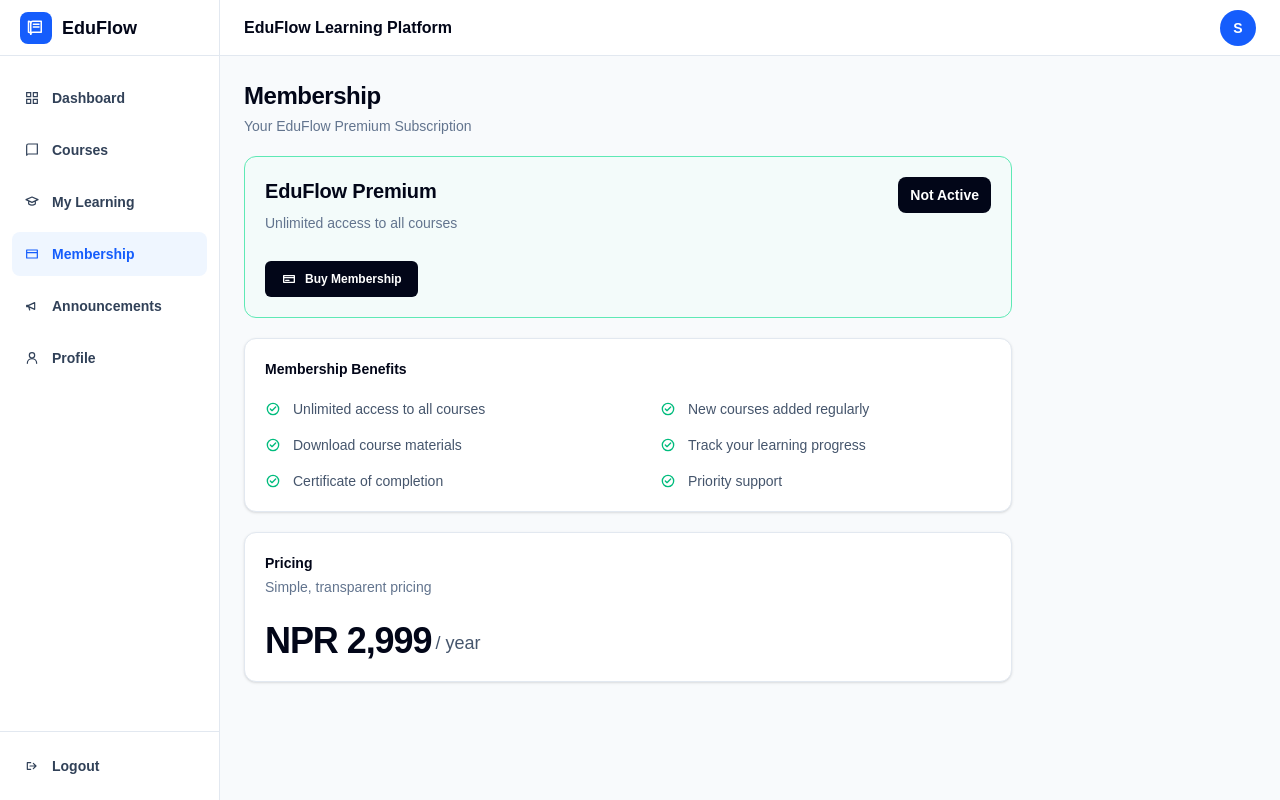
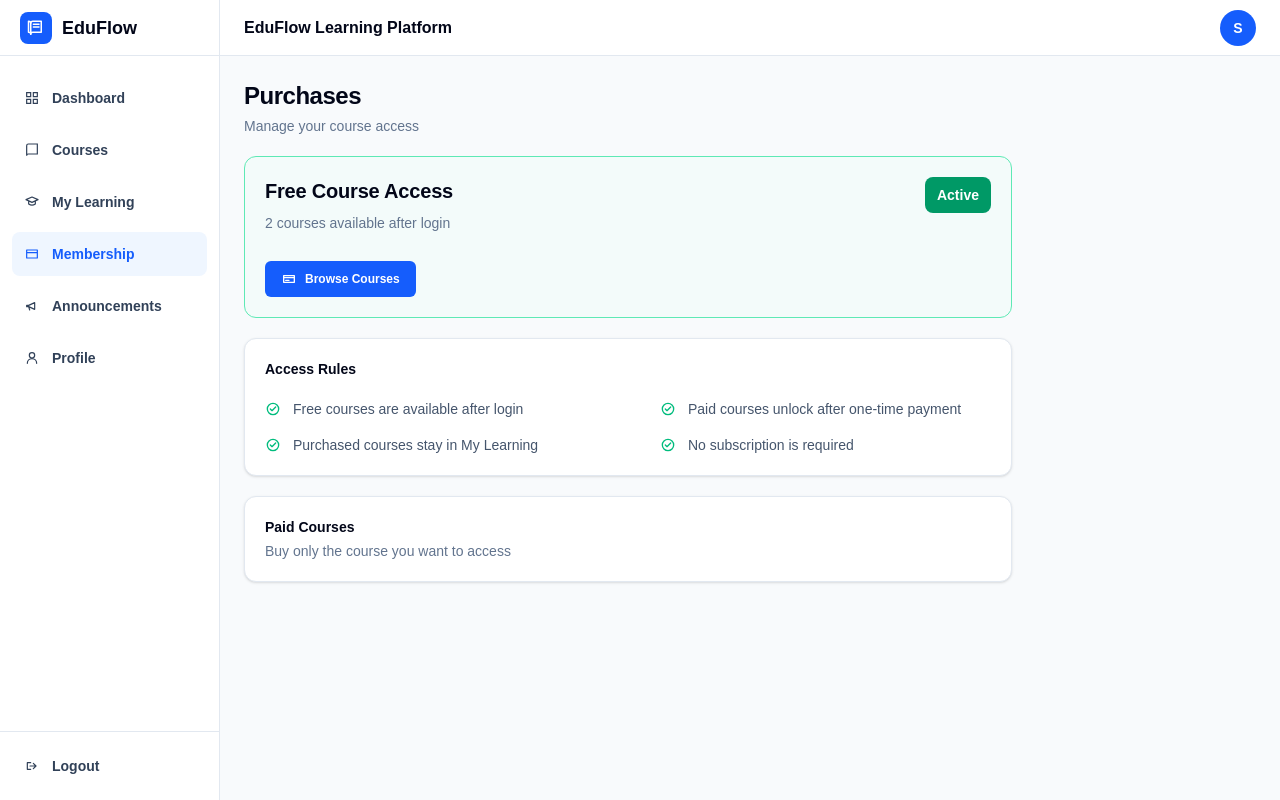
Before and after one commit to SiddharthaDhakal2/EduFlow, a Next.js app in the folder frontend/: page /user/membership in a window 1280 px wide. Built offline with nearby package versions, Linux system fonts and the light colour scheme.

Commit message:
Update user dashboard pages

```diff
--- a/frontend/app/(dashboard)/user/announcements/page.tsx
+++ b/frontend/app/(dashboard)/user/announcements/page.tsx
@@ -32,7 +32,7 @@ export default function AnnouncementsPage() {
   return (
     <div className="max-w-5xl space-y-5">
       <section>
-        <h1 className="text-2xl font-black tracking-[-0.02em] text-slate-950">
+        <h1 className="text-2xl font-bold tracking-[-0.02em] text-slate-950">
           Announcements
         </h1>
         <p className="mt-1 text-sm text-slate-500">
@@ -41,7 +41,7 @@ export default function AnnouncementsPage() {
       </section>
 
       <section>
-        <div className="mb-3 flex items-center gap-2 text-sm font-black text-slate-950">
+        <div className="mb-3 flex items-center gap-2 text-sm font-bold text-slate-950">
           <PinIcon />
           <h2>Pinned Announcements</h2>
         </div>
@@ -58,7 +58,7 @@ export default function AnnouncementsPage() {
       </section>
 
       <section>
-        <h2 className="mb-3 text-sm font-black text-slate-950">
+        <h2 className="mb-3 text-sm font-bold text-slate-950">
           All Announcements
         </h2>
 
@@ -95,11 +95,11 @@ function AnnouncementCard({
       }`}
     >
       <div className="flex flex-wrap items-center gap-2">
-        <h3 className="text-base font-black text-slate-950">
+        <h3 className="text-base font-bold text-slate-950">
           {announcement.title}
         </h3>
         {pinned ? (
-          <span className="inline-flex items-center gap-1 rounded-md bg-slate-950 px-2 py-0.5 text-[10px] font-bold text-white">
+          <span className="inline-flex items-center gap-1 rounded-md bg-blue-600 px-2 py-0.5 text-[10px] font-bold text-white">
             <PinIcon small />
             Pinned
           </span>
--- a/frontend/app/(dashboard)/user/dashboard/page.tsx
+++ b/frontend/app/(dashboard)/user/dashboard/page.tsx
@@ -45,7 +45,7 @@ export default function DashboardPage() {
   return (
     <div className="space-y-6">
       <section>
-        <h1 className="text-3xl font-black tracking-[-0.03em] text-slate-950">
+        <h1 className="text-3xl font-bold tracking-[-0.03em] text-slate-950">
           Welcome, Siddhartha!
         </h1>
         <p className="mt-1 text-sm text-slate-500">
@@ -56,17 +56,17 @@ export default function DashboardPage() {
       <section className="rounded-xl border border-emerald-300 bg-emerald-50/60 p-4">
         <div className="flex flex-col gap-4 sm:flex-row sm:items-center sm:justify-between">
           <div>
-            <div className="flex items-center gap-2 text-sm font-black text-slate-900">
+            <div className="flex items-center gap-2 text-sm font-bold text-slate-900">
               <span className="h-3 w-4 rounded-sm border-2 border-slate-900" />
               Membership Status
             </div>
-            <span className="mt-2 inline-flex rounded-md bg-slate-950 px-2.5 py-1 text-xs font-bold text-white">
+            <span className="mt-2 inline-flex rounded-md bg-blue-600 px-2.5 py-1 text-xs font-bold text-white">
               Not Active
             </span>
           </div>
           <Link
             href="/#pricing"
-            className="inline-flex justify-center rounded-lg bg-slate-950 px-8 py-3 text-sm font-black text-white transition hover:-translate-y-0.5 hover:bg-blue-600"
+            className="inline-flex justify-center rounded-lg bg-blue-600 px-8 py-3 text-sm font-bold text-white transition hover:-translate-y-0.5 hover:bg-blue-600"
           >
             Buy Membership
           </Link>
@@ -84,7 +84,7 @@ export default function DashboardPage() {
                 <p className="text-xs font-semibold text-slate-500">
                   {item.title}
                 </p>
-                <div className="mt-7 text-3xl font-black text-slate-950">
+                <div className="mt-7 text-3xl font-bold text-slate-950">
                   {item.value}
                 </div>
                 <p className="mt-1 text-xs text-slate-400">{item.detail}</p>
@@ -99,7 +99,7 @@ export default function DashboardPage() {
 
       <section>
         <div className="mb-4 flex items-center justify-between">
-          <h2 className="text-2xl font-black tracking-[-0.02em]">
+          <h2 className="text-2xl font-bold tracking-[-0.02em]">
             Recently Added Courses
           </h2>
           <Link
@@ -124,7 +124,7 @@ export default function DashboardPage() {
                 <span className="rounded-lg bg-slate-100 px-3 py-1.5 text-[10px] font-bold text-slate-700">
                   {course.category}
                 </span>
-                <h3 className="mt-4 text-base font-black text-slate-950">
+                <h3 className="mt-4 text-base font-bold text-slate-950">
                   {course.title}
                 </h3>
                 <p className="mt-5 text-sm text-slate-500">
--- a/frontend/app/(dashboard)/user/learning/page.tsx
+++ b/frontend/app/(dashboard)/user/learning/page.tsx
@@ -35,7 +35,7 @@ export default function MyLearningPage() {
   return (
     <div className="space-y-6">
       <section>
-        <h1 className="text-3xl font-black tracking-[-0.03em] text-slate-950">
+        <h1 className="text-3xl font-bold tracking-[-0.03em] text-slate-950">
           My Learning
         </h1>
         <p className="mt-1 text-sm text-slate-500">
@@ -44,7 +44,7 @@ export default function MyLearningPage() {
       </section>
 
       <section>
-        <h2 className="mb-4 text-2xl font-black tracking-[-0.02em]">
+        <h2 className="mb-4 text-2xl font-bold tracking-[-0.02em]">
           In Progress
         </h2>
 
@@ -63,7 +63,7 @@ export default function MyLearningPage() {
                 <span className="rounded-lg bg-slate-100 px-3 py-1.5 text-[10px] font-bold text-slate-700">
                   {course.category}
                 </span>
-                <h3 className="mt-3 text-base font-black text-slate-950">
+                <h3 className="mt-3 text-base font-bold text-slate-950">
                   {course.title}
                 </h3>
                 <p className="mt-3 text-sm text-slate-500">
@@ -77,7 +77,7 @@ export default function MyLearningPage() {
                   </div>
                   <div className="h-2 rounded-full bg-slate-200">
                     <div
-                      className="h-full rounded-full bg-slate-950"
+                      className="h-full rounded-full bg-blue-600"
                       style={{ width: `${course.progress}%` }}
                     />
                   </div>
@@ -85,7 +85,7 @@ export default function MyLearningPage() {
 
                 <Link
                   href="/user/courses"
-                  className="mt-4 inline-flex w-full justify-center rounded-lg bg-slate-950 px-4 py-2.5 text-xs font-black text-white transition hover:-translate-y-0.5 hover:bg-blue-600"
+                  className="mt-4 inline-flex w-full justify-center rounded-lg bg-blue-600 px-4 py-2.5 text-xs font-bold text-white transition hover:-translate-y-0.5 hover:bg-blue-600"
                 >
                   Continue Learning
                 </Link>
--- a/frontend/app/(dashboard)/user/membership/page.tsx
+++ b/frontend/app/(dashboard)/user/membership/page.tsx
@@ -1,82 +1,74 @@
 import Link from "next/link";
 
-const benefits = [
-  "Unlimited access to all courses",
-  "New courses added regularly",
-  "Download course materials",
-  "Track your learning progress",
-  "Certificate of completion",
-  "Priority support",
+const purchaseNotes = [
+  "Free courses are available after login",
+  "Paid courses unlock after one-time payment",
+  "Purchased courses stay in My Learning",
+  "No subscription is required",
 ];
 
 export const metadata = {
-  title: "Membership - EduFlow",
+  title: "Purchases - EduFlow",
 };
 
 export default function MembershipPage() {
   return (
     <div className="max-w-3xl space-y-5">
       <section>
-        <h1 className="text-2xl font-black tracking-[-0.02em] text-slate-950">
-          Membership
+        <h1 className="text-2xl font-bold tracking-[-0.02em] text-slate-950">
+          Purchases
         </h1>
         <p className="mt-1 text-sm text-slate-500">
-          Your EduFlow Premium Subscription
+          Manage your course access
         </p>
       </section>
 
       <section className="rounded-xl border border-emerald-300 bg-emerald-50/40 p-5">
         <div className="flex items-start justify-between gap-5">
           <div>
-            <h2 className="text-xl font-black tracking-[-0.01em] text-slate-950">
-              EduFlow Premium
+            <h2 className="text-xl font-bold tracking-[-0.01em] text-slate-950">
+              Free Course Access
             </h2>
             <p className="mt-2 text-sm text-slate-500">
-              Unlimited access to all courses
+              2 courses available after login
             </p>
           </div>
-          <span className="shrink-0 rounded-lg bg-slate-950 px-3 py-2 text-sm font-bold text-white">
-            Not Active
+          <span className="shrink-0 rounded-lg bg-emerald-600 px-3 py-2 text-sm font-bold text-white">
+            Active
           </span>
         </div>
 
         <Link
-          href="/#pricing"
-          className="mt-7 inline-flex items-center gap-2 rounded-md bg-slate-950 px-4 py-2.5 text-xs font-bold text-white transition hover:-translate-y-0.5 hover:bg-blue-600"
+          href="/user/courses"
+          className="mt-7 inline-flex items-center gap-2 rounded-md bg-blue-600 px-4 py-2.5 text-xs font-bold text-white transition hover:-translate-y-0.5 hover:bg-blue-600"
         >
           <CardIcon />
-          Buy Membership
+          Browse Courses
         </Link>
       </section>
 
       <section className="rounded-xl border border-slate-200 bg-white p-5 shadow-sm">
         <h2 className="text-sm font-bold text-slate-950">
-          Membership Benefits
+          Access Rules
         </h2>
         <div className="mt-5 grid gap-x-16 gap-y-4 sm:grid-cols-2">
-          {benefits.map((benefit) => (
+          {purchaseNotes.map((note) => (
             <div
-              key={benefit}
+              key={note}
               className="flex items-center gap-3 text-sm text-slate-600"
             >
               <CheckIcon />
-              <span>{benefit}</span>
+              <span>{note}</span>
             </div>
           ))}
         </div>
       </section>
 
       <section className="rounded-xl border border-slate-200 bg-white p-5 shadow-sm">
-        <h2 className="text-sm font-bold text-slate-950">Pricing</h2>
+        <h2 className="text-sm font-bold text-slate-950">Paid Courses</h2>
         <p className="mt-1 text-sm text-slate-500">
-          Simple, transparent pricing
+          Buy only the course you want to access
         </p>
-        <div className="mt-6 flex items-end gap-1 text-slate-950">
-          <span className="text-4xl font-black tracking-[-0.03em]">
-            NPR 2,999
-          </span>
-          <span className="pb-1 text-lg text-slate-600">/ year</span>
-        </div>
       </section>
     </div>
   );
```
Also changed, not shown: frontend/app/(dashboard)/user/courses/page.tsx (+25 -5 lines), frontend/app/(dashboard)/user/profile/page.tsx (+8 -8 lines).
